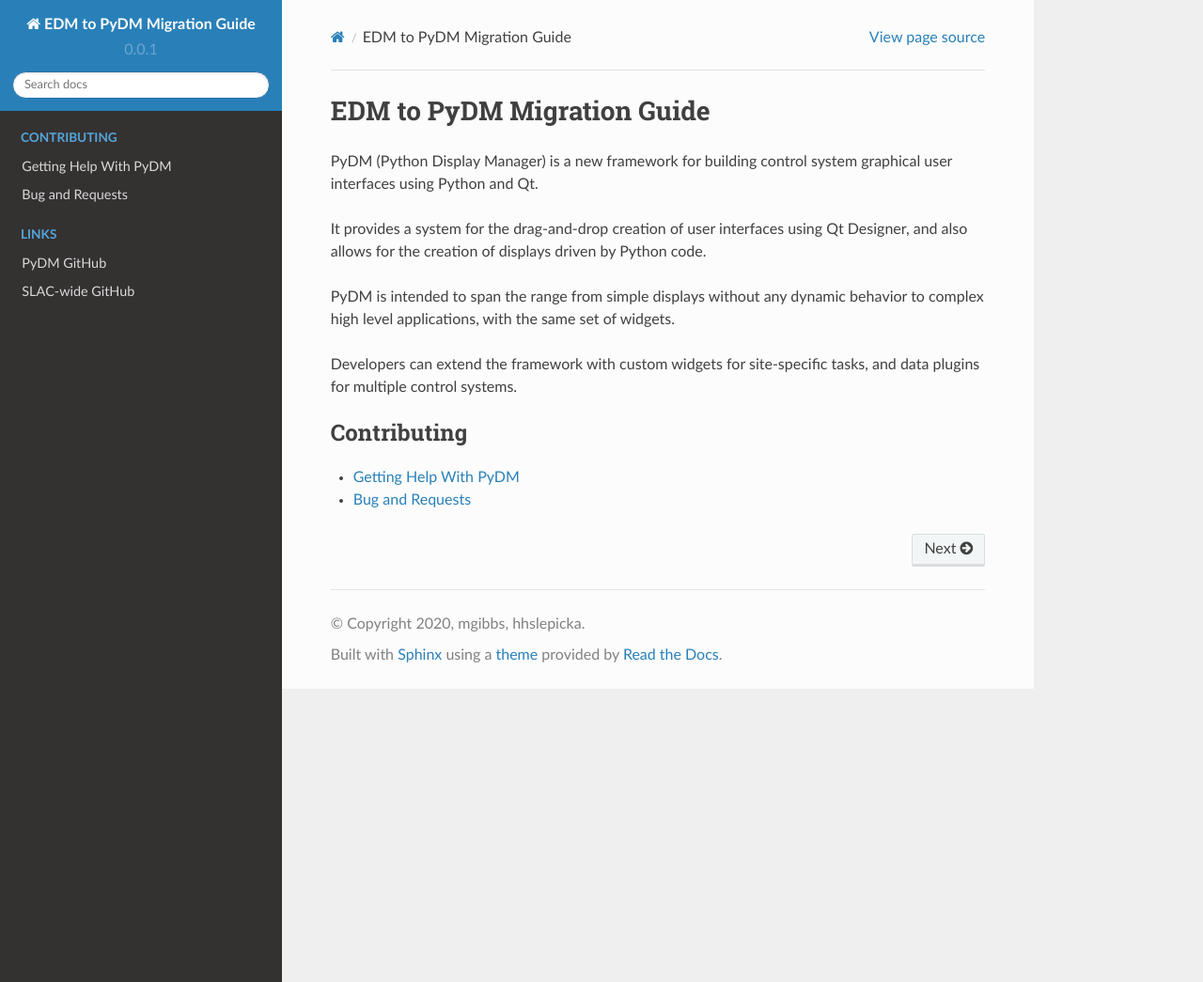
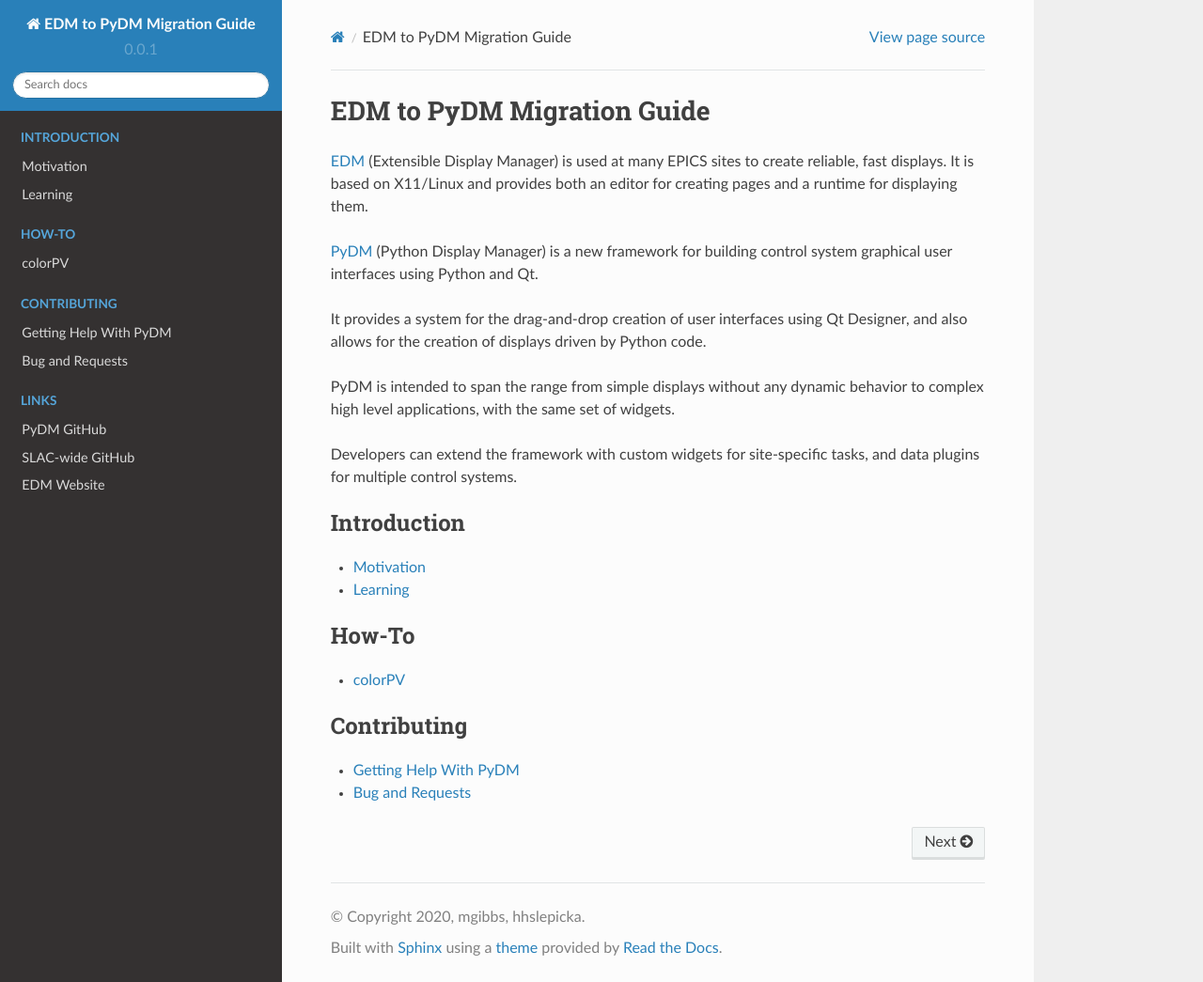
Before and after one commit to slaclab/edm2pydm, a Sphinx documentation site: the page built from docs/source/index.rst, in a window 1280 px wide and 1045 px high. Shown: the whole window at 94% size. Built offline with Sphinx 7.4.7 and the Read the Docs theme 2.0.0, drawn with Linux system fonts in a browser that asks for light colours.

Commit message:
DOC: Adding static files and update index.

```diff
--- a/docs/source/index.rst
+++ b/docs/source/index.rst
@@ -1,7 +1,11 @@
 EDM to PyDM Migration Guide
 ===========================
 
-PyDM (Python Display Manager) is a new framework for building control system
+`EDM <https://controlssoftware.sns.ornl.gov/edm>`_ (Extensible Display Manager) is used at many EPICS sites to create
+reliable, fast displays. It is based on X11/Linux and provides both an editor
+for creating pages and a runtime for displaying them.
+
+`PyDM <https://github.com/slaclab/pydm>`_ (Python Display Manager) is a new framework for building control system
 graphical user interfaces using Python and Qt.
 
 It provides a system for the drag-and-drop creation of user interfaces using
@@ -12,6 +16,20 @@
 
 Developers can extend the framework with custom widgets for site-specific
 tasks, and data plugins for multiple control systems.
+
+
+.. toctree::
+    :maxdepth: 1
+    :caption: Introduction
+
+    motivation.rst
+    learning.rst
+
+.. toctree::
+    :maxdepth: 1
+    :caption: How-To
+
+    how-to/colorPV.rst
 
 .. toctree::
    :maxdepth: 1
@@ -27,3 +45,4 @@
 
    PyDM GitHub <https://github.com/slaclab/pydm>
    SLAC-wide GitHub <https://github.com/slaclab>
+   EDM Website <https://controlssoftware.sns.ornl.gov/edm>
```
Also changed, not shown: docs/source/_static/how-to/colorPV/colorPV.gif (added), docs/source/_static/how-to/colorPV/colorPV_bonus.gif (added), docs/source/_static/how-to/colorPV/new_widget.gif (added), 3 other files.
